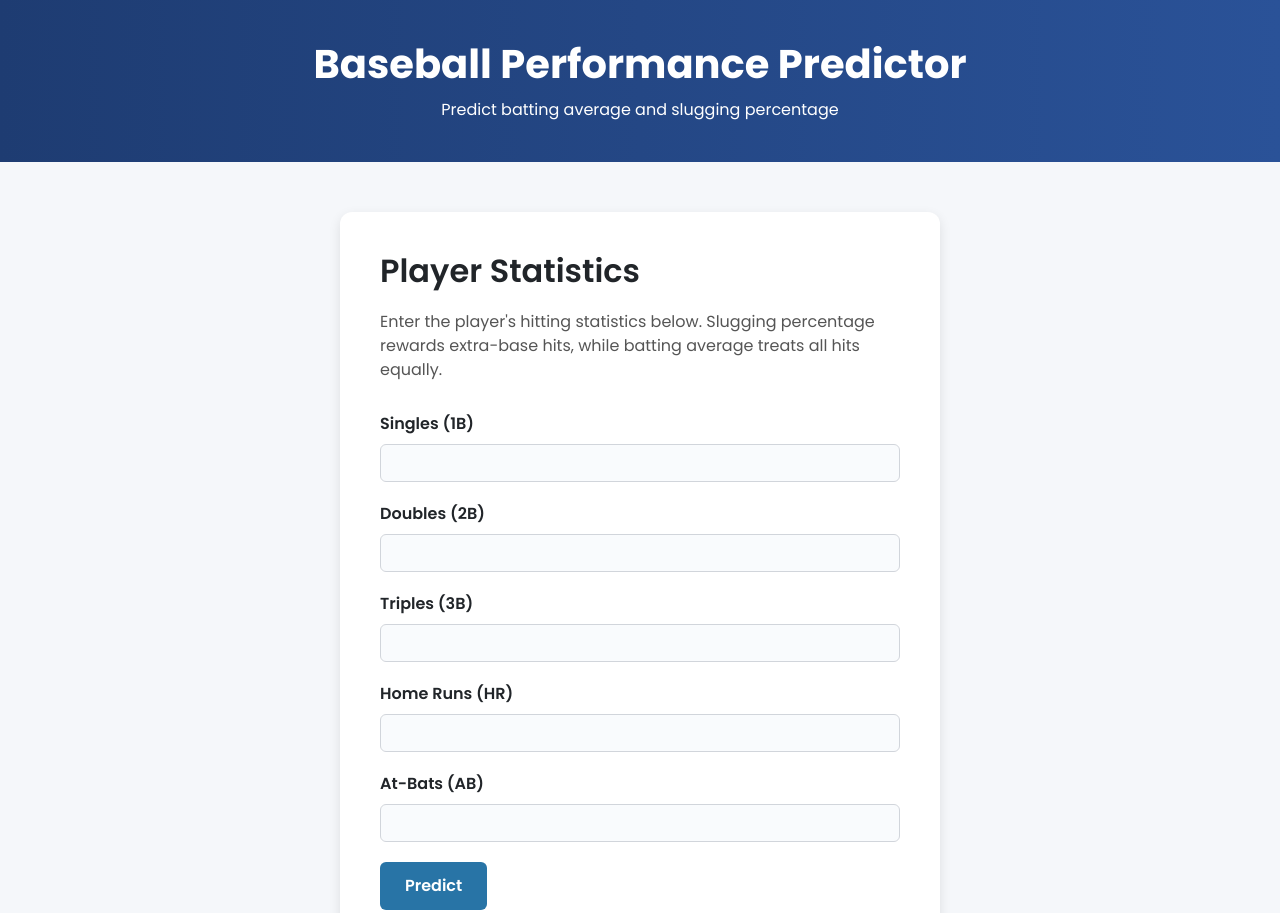
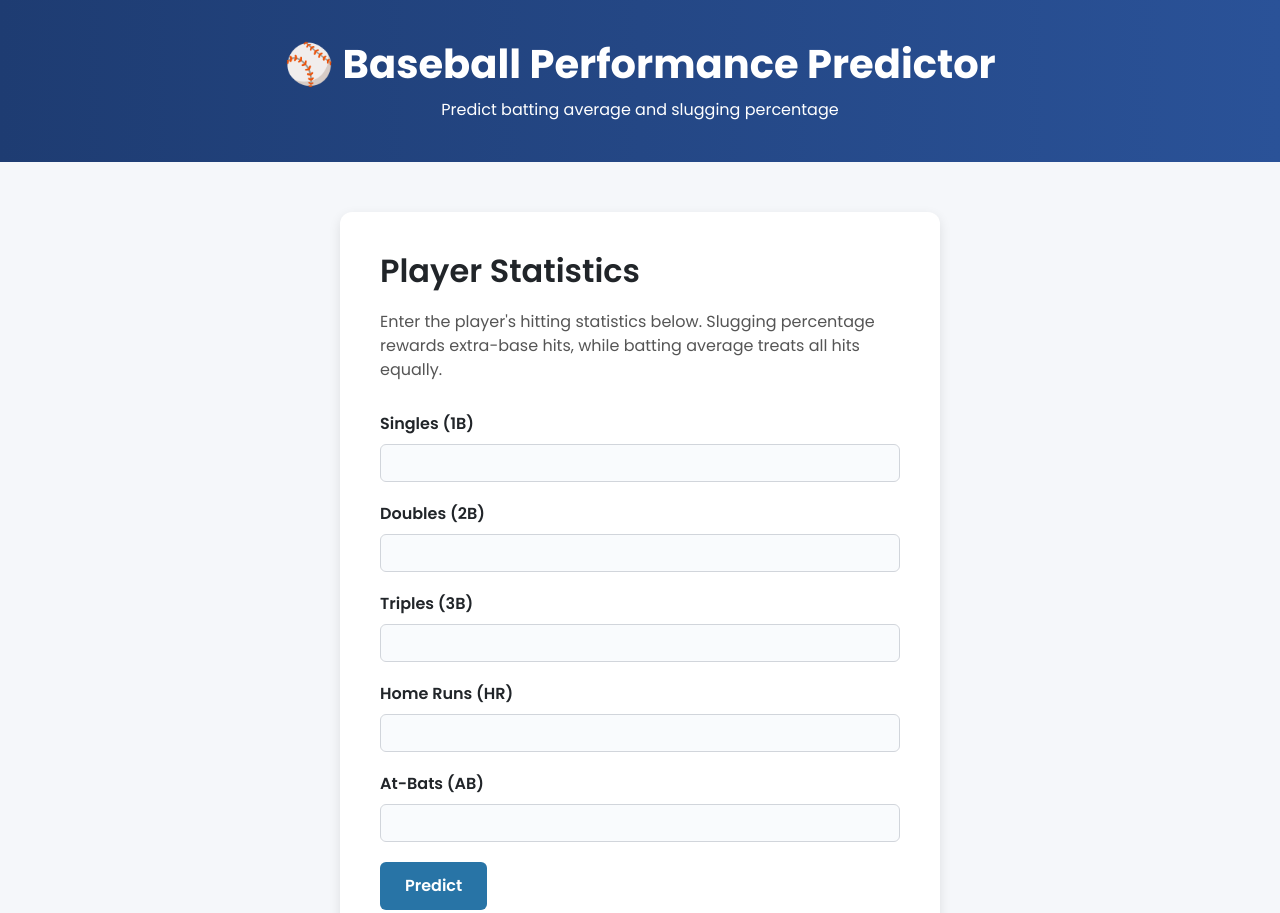
Before and after one commit to Isabella-Bigoness/Predictive-model, a plain HTML site: page index.html in a window 1280 px wide. Shown: the top 913 px of the page. Drawn offline with nearby package versions, Linux system fonts and the light colour scheme.

Commit message:
Update index.html

```diff
--- a/index.html
+++ b/index.html
@@ -98,7 +98,7 @@
 </head>
 <body>
     <header>
-        <h1>Baseball Performance Predictor</h1>
+        <h1><span role="img" aria-label="baseball">⚾️</span> Baseball Performance Predictor</h1>
         <p>Predict batting average and slugging percentage</p>
     </header>
     <div class="container">
@@ -126,7 +126,6 @@
                     <label for="atBats">At-Bats (AB)</label>
                     <input type="number" id="atBats" class="form-control" min="1" required>
                 </div>
-                <!-- Primary button uses Bootstrap classes; ensure proper hyphenation -->
                 <button type="submit" class="btn btn-primary">Predict</button>
             </form>
             <div id="result" style="display:none; margin-top: 20px;">
```
